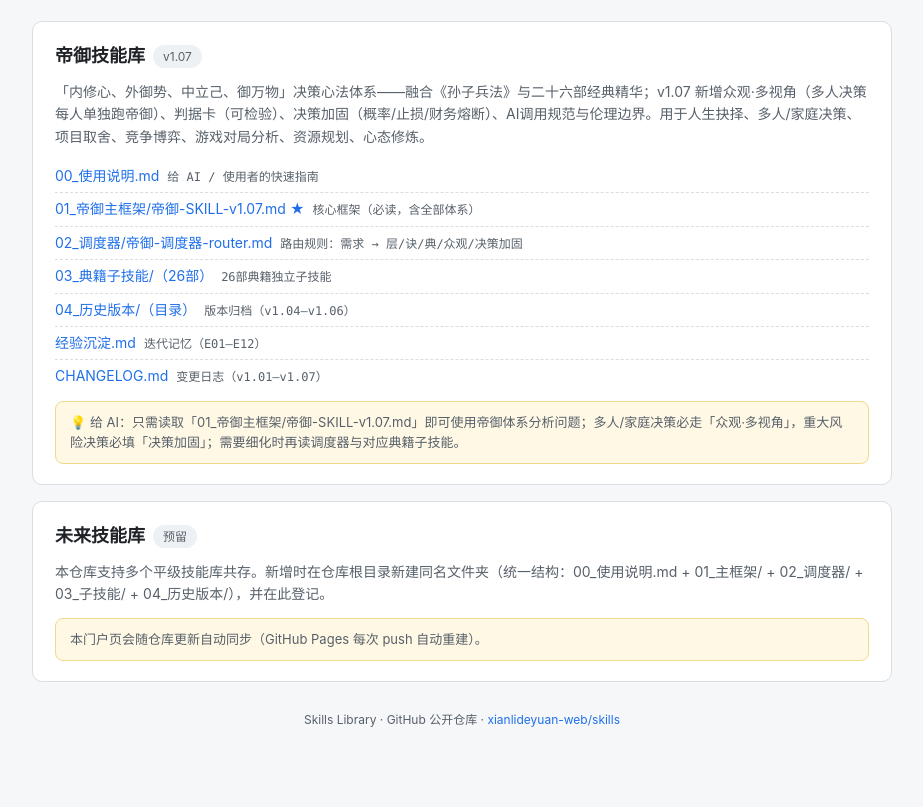
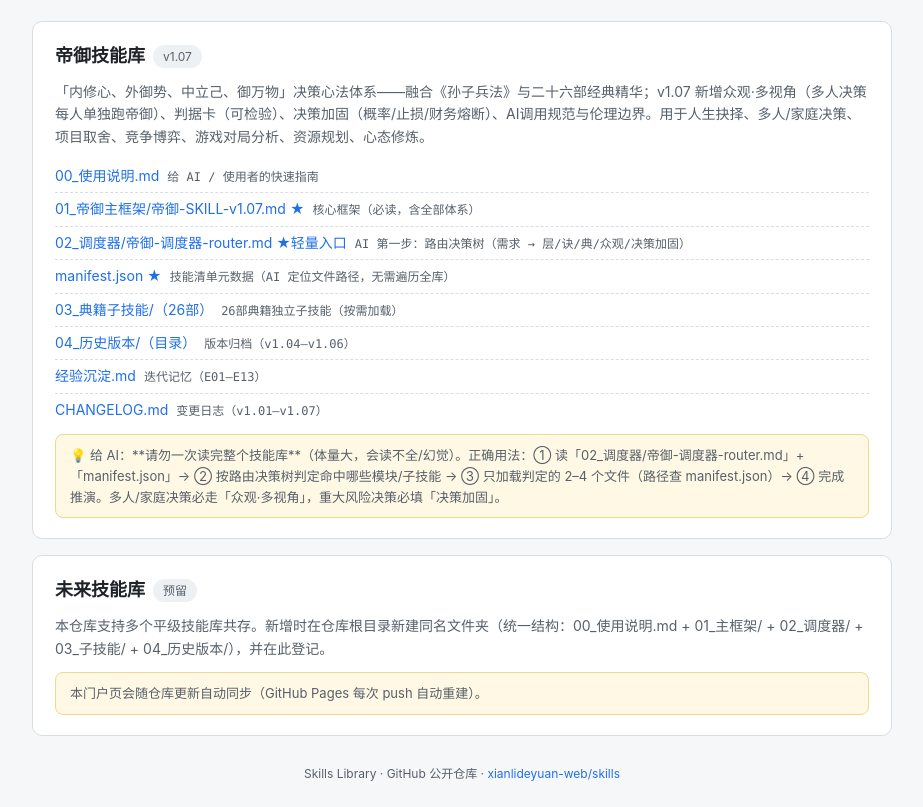
Before and after one commit to xianlideyuan-web/skills, a plain HTML site: page index.html in a window 1280 px wide. Shown: the part 97-904 px from the top of the page, without its empty margins (178-1101 px from the left). Before the commit the page ends 850 px from the top, so only its background shows below. Drawn offline with Linux system fonts and the light colour scheme.

Commit message:
修缮v1.07：轻量化改造(AI按需加载)-轻量router+manifest.json+AI访问模式+26部子技能扩充同步；zip规则不含历史版本

```diff
--- a/index.html
+++ b/index.html
@@ -37,13 +37,14 @@
     <ul>
       <li><a href="帝御技能库/00_使用说明.md">00_使用说明.md</a><span class="path">给 AI / 使用者的快速指南</span></li>
       <li><a href="帝御技能库/01_帝御主框架/帝御-SKILL-v1.07.md">01_帝御主框架/帝御-SKILL-v1.07.md ★</a><span class="path">核心框架（必读，含全部体系）</span></li>
-      <li><a href="帝御技能库/02_调度器/帝御-调度器-router.md">02_调度器/帝御-调度器-router.md</a><span class="path">路由规则：需求 → 层/诀/典/众观/决策加固</span></li>
-      <li><a href="帝御技能库/03_典籍子技能/index.html">03_典籍子技能/（26部）</a><span class="path">26部典籍独立子技能</span></li>
+      <li><a href="帝御技能库/02_调度器/帝御-调度器-router.md">02_调度器/帝御-调度器-router.md ★轻量入口</a><span class="path">AI 第一步：路由决策树（需求 → 层/诀/典/众观/决策加固）</span></li>
+      <li><a href="manifest.json">manifest.json ★</a><span class="path">技能清单元数据（AI 定位文件路径，无需遍历全库）</span></li>
+      <li><a href="帝御技能库/03_典籍子技能/index.html">03_典籍子技能/（26部）</a><span class="path">26部典籍独立子技能（按需加载）</span></li>
       <li><a href="帝御技能库/04_历史版本/index.html">04_历史版本/（目录）</a><span class="path">版本归档（v1.04–v1.06）</span></li>
-      <li><a href="帝御技能库/经验沉淀.md">经验沉淀.md</a><span class="path">迭代记忆（E01–E12）</span></li>
+      <li><a href="帝御技能库/经验沉淀.md">经验沉淀.md</a><span class="path">迭代记忆（E01–E13）</span></li>
       <li><a href="CHANGELOG.md">CHANGELOG.md</a><span class="path">变更日志（v1.01–v1.07）</span></li>
     </ul>
-    <div class="note">💡 给 AI：只需读取「01_帝御主框架/帝御-SKILL-v1.07.md」即可使用帝御体系分析问题；多人/家庭决策必走「众观·多视角」，重大风险决策必填「决策加固」；需要细化时再读调度器与对应典籍子技能。</div>
+    <div class="note">💡 给 AI：**请勿一次读完整个技能库**（体量大，会读不全/幻觉）。正确用法：① 读「02_调度器/帝御-调度器-router.md」+「manifest.json」→ ② 按路由决策树判定命中哪些模块/子技能 → ③ 只加载判定的 2–4 个文件（路径查 manifest.json）→ ④ 完成推演。多人/家庭决策必走「众观·多视角」，重大风险决策必填「决策加固」。</div>
   </div>
 
   <div class="card">
```
Also changed, not shown: manifest.json (added), 帝御技能库/manifest.json (added), 6 other files.
